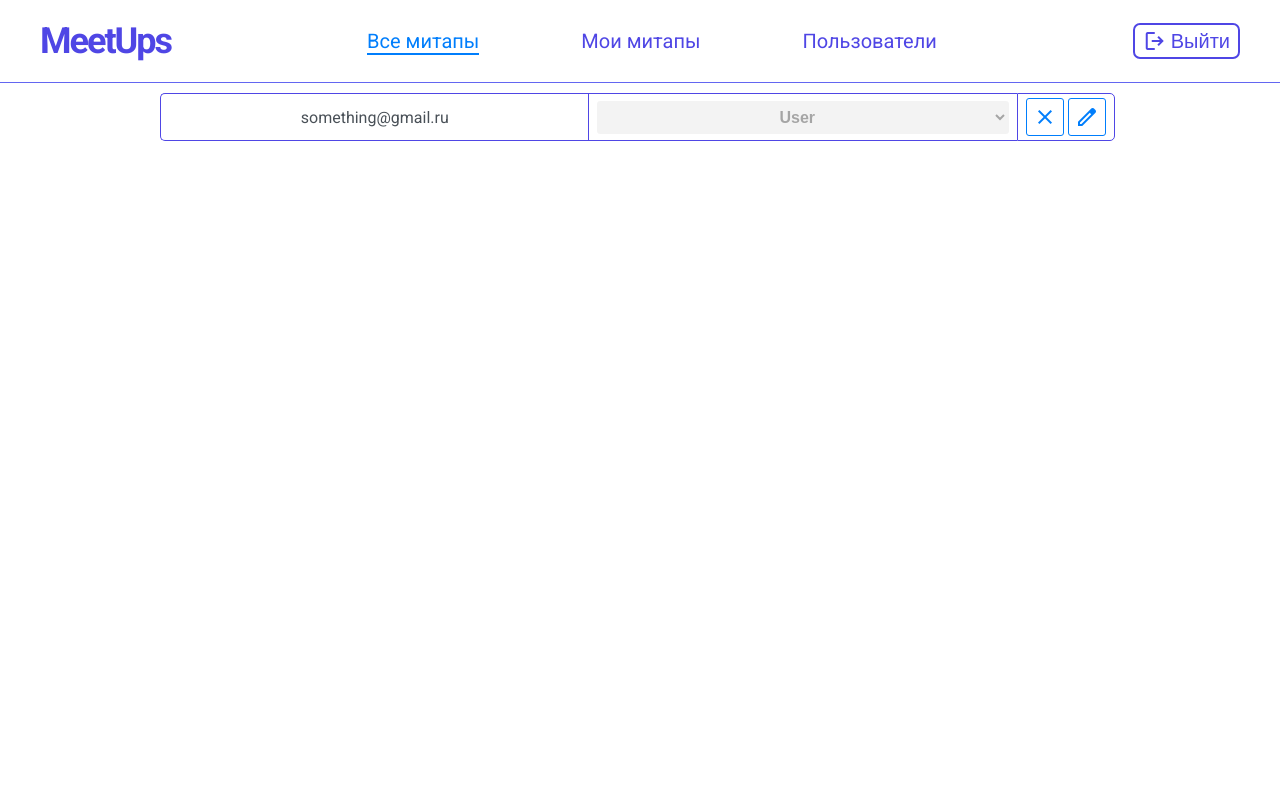
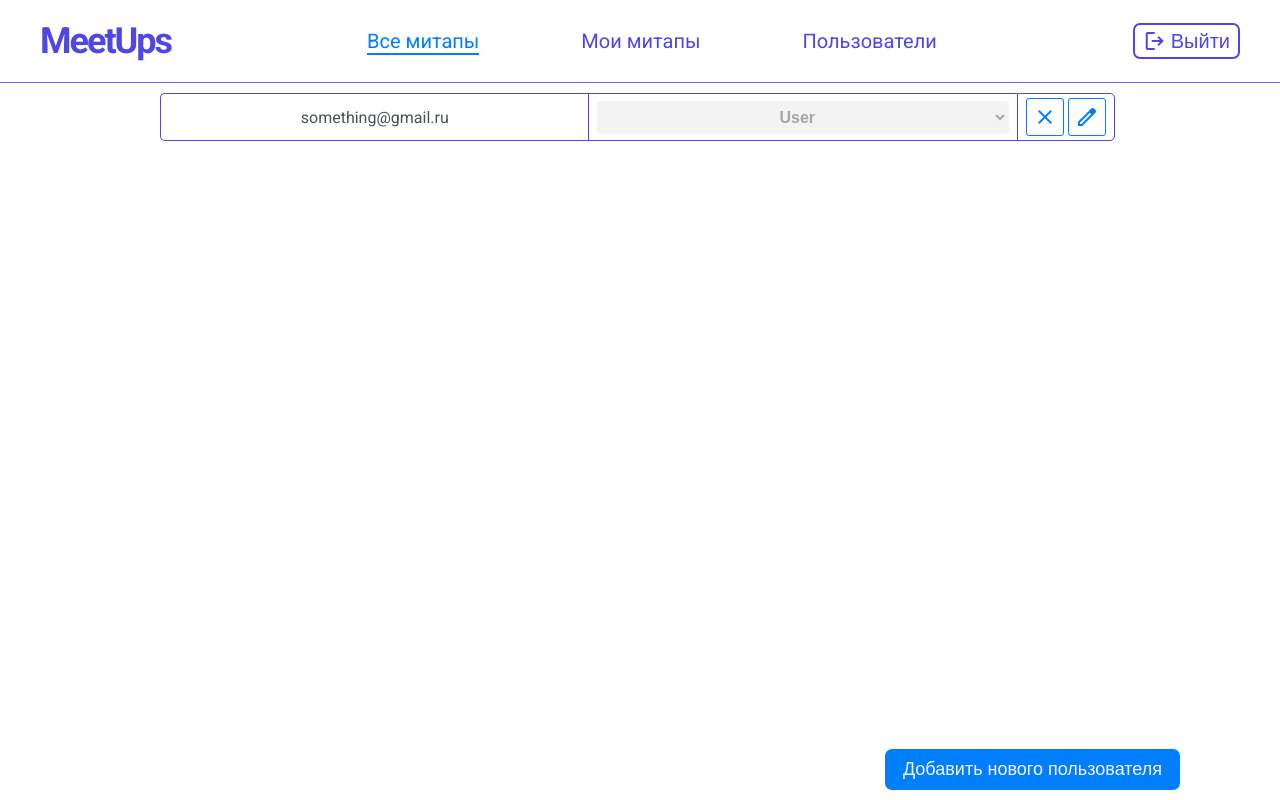
Before and after one commit to NERFTHISPLS/angular-meetup-organization, an Angular app: page / in a window 1280 px wide. Built offline with nearby package versions, Linux system fonts and the light colour scheme.

Commit message:
Add the button to create a new user

```diff
--- a/src/app/app.component.scss
+++ b/src/app/app.component.scss
@@ -1,4 +1,6 @@
 .container {
+  position: relative;
+
   height: 100%;
 
   display: grid;
--- a/src/app/pages/users-table/users-table.component.html
+++ b/src/app/pages/users-table/users-table.component.html
@@ -11,13 +11,15 @@
       </td>
 
       <td class="buttons">
-        <button class="btn">
+        <button class="user-control-btn">
           <span class="material-symbols-outlined">close</span>
         </button>
-        <button class="btn">
+        <button class="user-control-btn">
           <span class="material-symbols-outlined">edit</span>
         </button>
       </td>
     </tr>
   </table>
+
+  <button class="new-user-btn btn--accent">Добавить нового пользователя</button>
 </div>
--- a/src/app/pages/users-table/users-table.component.scss
+++ b/src/app/pages/users-table/users-table.component.scss
@@ -24,6 +24,8 @@ h2 {
   display: flex;
   flex-direction: column;
   gap: 1rem;
+
+  margin-bottom: 1rem;
 }
 
 tr {
@@ -86,7 +88,7 @@ select:focus {
   gap: 0.4rem;
 }
 
-button {
+.user-control-btn {
   padding: 0.6rem;
 
   color: var(--accent-color);
@@ -97,8 +99,16 @@ button {
   transition: all 0.3s;
 }
 
-button:hover {
+.user-control-btn:hover {
   color: var(--second-font-color);
 
   background-color: var(--accent-color-light);
 }
+
+.new-user-btn {
+  position: absolute;
+  right: 10rem;
+  bottom: 1rem;
+
+  margin-left: auto;
+}
```
